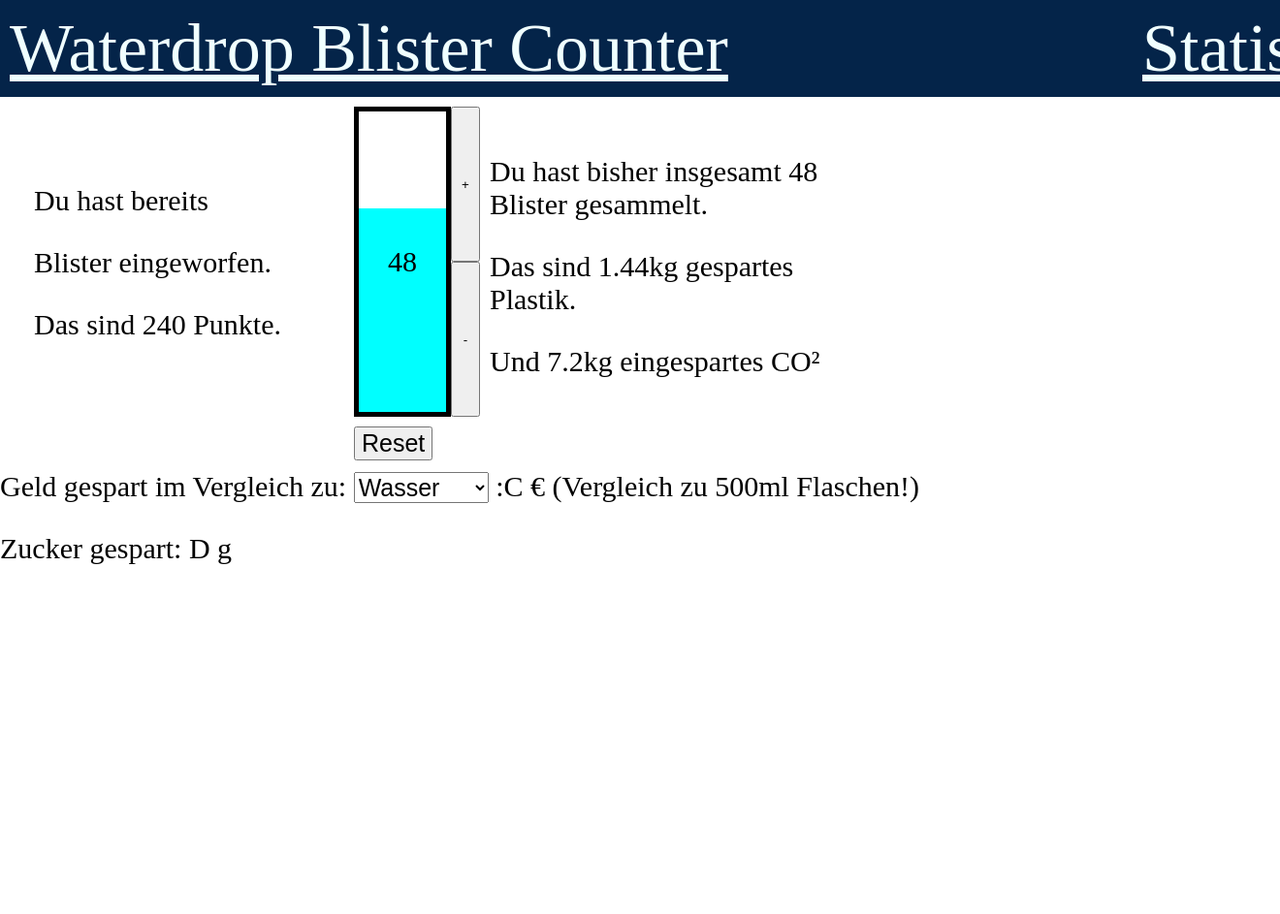
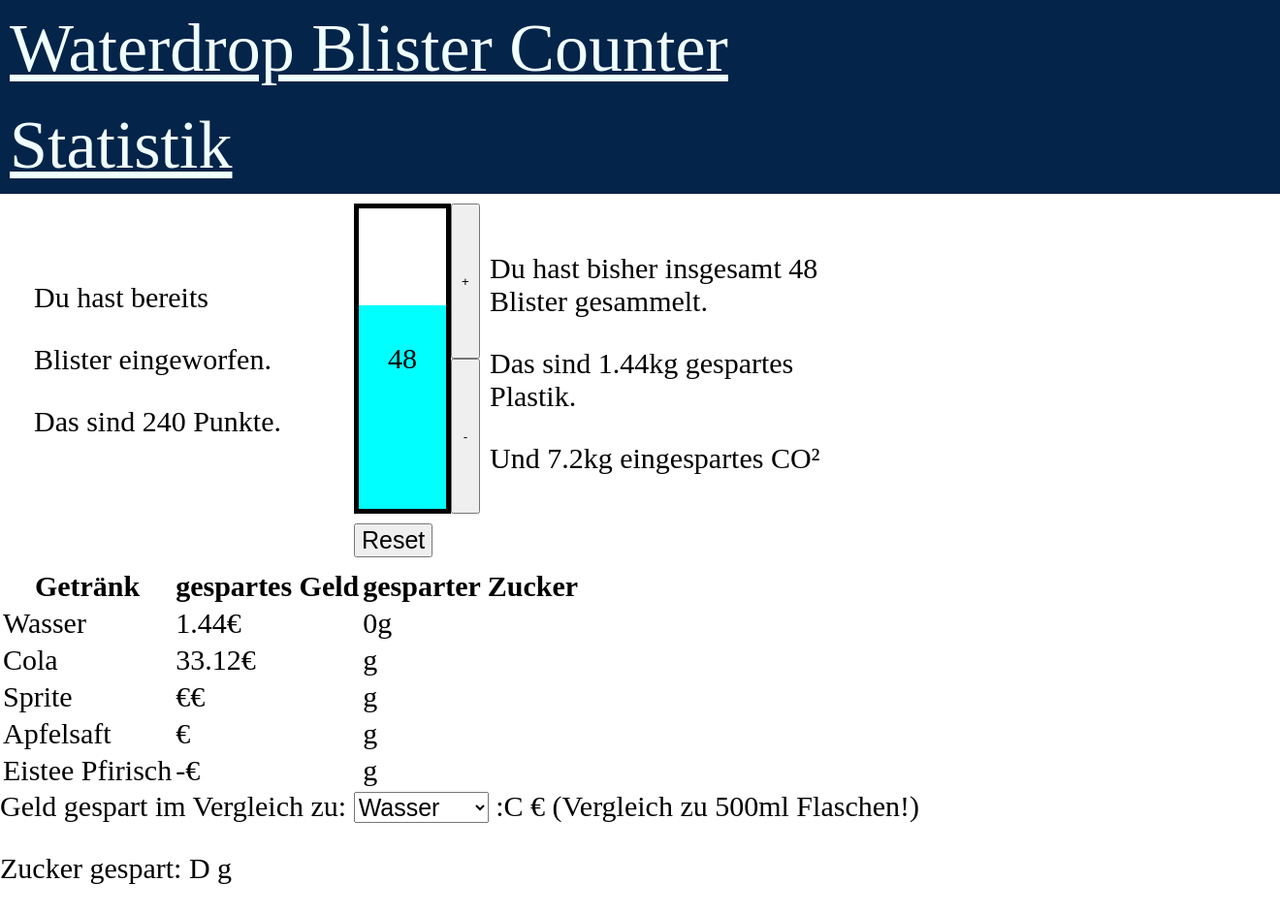
Before and after one commit to vShadowDrgn/Kirby-Blister-Counter, a Flask app: page / in a window 1320 px wide; the page is wider, and only the part inside the window is pictured. Shown: that part at 97% size. Before the commit the page ends 582 px from the top of that part, so only its background shows below. Run offline with Flask 3, Linux system fonts and the light colour scheme; data comes from the database, SQL or seed files in the repository.

Commit message:
Tabelle getränke

```diff
--- a/static/css/styles.css
+++ b/static/css/styles.css
@@ -94,3 +94,20 @@ h1 {
 #drinks {
     font-size: 25px;
 }
+.month {
+    height: 300px;
+    overflow: auto;
+}
+.year {
+    height: 300px;
+    overflow: auto;
+}
+.statistic {
+    width: 50%;
+    float: left;
+}
+.information {
+    width: 40%;
+    float: right;
+    margin-top: 100px;
+}
--- a/templates/index.html
+++ b/templates/index.html
@@ -24,6 +24,39 @@
             <p>Und <span id="carbon_span"></span>kg eingespartes CO²</p>
         </div>
     </div>
+
+    <table>
+        <tr>
+            <th>Getränk</th>
+            <th>gespartes Geld</th>
+            <th>gesparter Zucker</th>
+        </tr>
+        <tr>
+            <td>Wasser</td>
+            <td><span id="wasser_geld_span"></span>€</td>
+            <td>0g</td>
+        </tr>
+        <tr>
+            <td>Cola</td>
+            <td><span id="cola_geld_sparen"></span>€</td>
+            <td><span id="cola_zucker_sparen"></span>g</td>
+        </tr>
+        <tr>
+            <td>Sprite</td>
+            <td><span id="sprite_geld_sparen">€</span>€</td>
+            <td><span id="sprite_zucker_sparen">g</span></td>
+        </tr>
+        <tr>
+            <td>Apfelsaft</td>
+            <td><span id="saft_geld_sparen">€</span></td>
+            <td><span id="saft_zucker_sparen">g</span></td>
+        </tr>
+        <tr>
+            <td>Eistee Pfirisch</td>
+            <td>-<span id="eistee_geld_sparen">€</span></td>
+            <td><span id="eistee_zucker_sparen">g</span></td>
+        </tr>
+    </table>
 
     <div>
         <!-- <p>Geld gespart im Vergleich zu B : C €.</p> -->
@@ -66,6 +99,15 @@
                 $("#points_span").text(response.current_count*5)
                 $("#plastic_span").text((response.total_count/1000)*30);
                 $("#carbon_span").text((response.total_count/1000)*150);
+                $("#wasser_geld_span").text(response.total_count*0.03);
+                $("#cola_geld_sparen").text(response.total_count*0.69);
+                $("#cola_zucker_sparen").text(respone.total_count*5.3);
+                $("#sprite_geld_sparen").text(response.total_count*0.69);
+                $("#sprite_zucker_sparen").text(response.total_count*3.95);
+                $("#saft_geld_sparen").text(respone.total_count*0.06);
+                $("#saft_zucker_sparen").text(response.total_count*4.85);
+                $("#eistee_geld_sparen").text(response.total_count*0.09);
+                $("#eistee_zucker_sparen").text(response.total_count*6);
             });
         };
 
@@ -74,20 +116,3 @@
         });
     </script>
 {% endblock %}
-
-// if (value="water") {
-//     50*0,03=33,33
-//     50*0=
-// }
-// if (value="cola") {
-//     50*0,69=
-//     50*5,3=
-// }
-// if (value="sprite") {
-//     50*0,69=
-//     50*3,95=
-// }
-// if (value="juice") {
-//     50*0,06=
-//     50*4,85=
-// }
```
Also changed, not shown: templates/statistik.html (+21 -0 lines).
